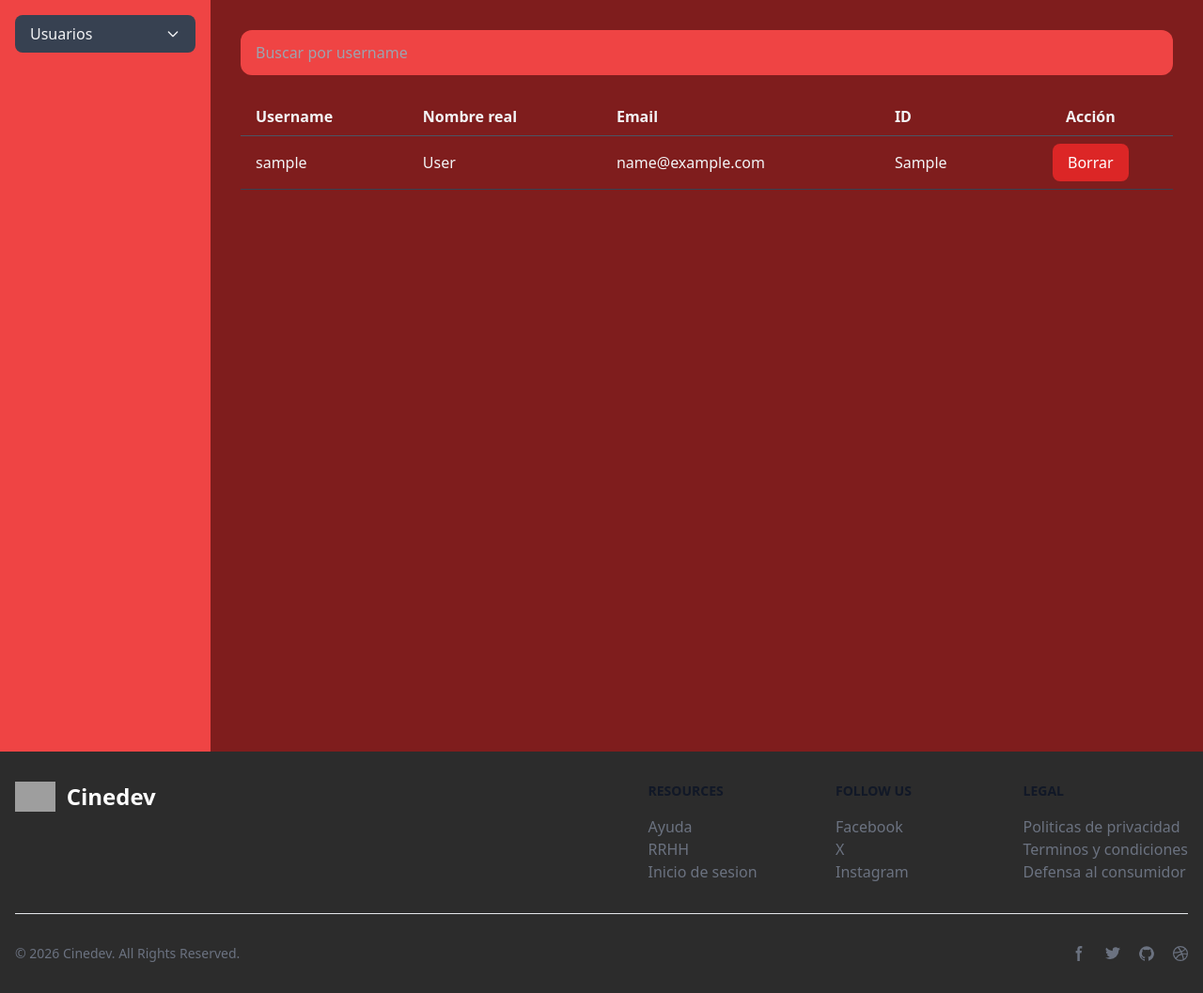
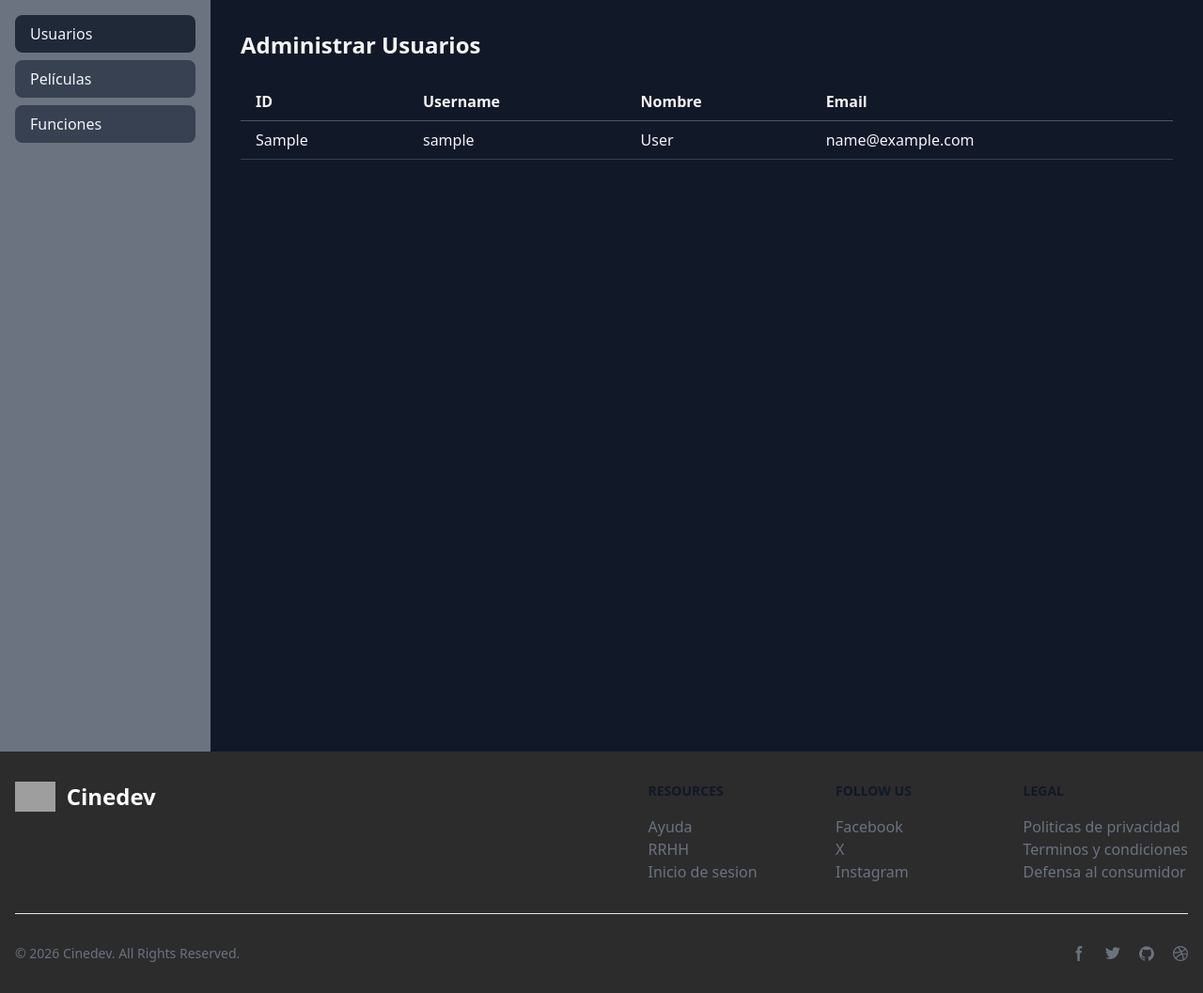
Before and after one commit to AleHts29/App_Cine_TPF_IDS, a Flask app: page /admin in a window 1280 px wide. Shown: the part 80-1137 px from the top of the page at 94% size. Run offline with Flask 3, Linux system fonts and the light colour scheme; a database or web service that is not in the repository returns one stand-in record (values such as "Sample title"); data that the repository does not hold is empty; style sheets or scripts are compiled from the project's sources; some libraries are stand-ins or nearby versions; grey boxes are pictures that could not be loaded.

Commit message:
Conecto admin.html con el backend para mostrar datos de la BD.

```diff
--- a/frontend/app.py
+++ b/frontend/app.py
@@ -35,19 +35,23 @@ def butacas():
     return render_template('butacas.html',active_page='butacas')
 
 @app.route('/admin')
-def admin():
+@app.route('/admin/<tipo>')
+def admin(tipo='usuarios'):
     try:
-        response = requests.get("http://localhost:6000/users")
+        response = requests.get(f"http://localhost:6000/{tipo}")
         response.raise_for_status()
-
-        usuarios = response.json()
-        print(f"data desde backend: {usuarios}")
+        datos = response.json()
     except requests.exceptions.RequestException as e:
         print(f"Error al consultar la API: {e}")
-        usuarios = []
+        datos = []
+
+    return render_template(
+        'admin.html',
+        tipo=tipo,
+        datos=datos
+    )
 
 
-    return render_template('admin.html', usuarios=usuarios, active_page='admin')
 
 if __name__ == '__main__':
     app.run(debug=True,port=8080)
--- a/frontend/templates/admin.html
+++ b/frontend/templates/admin.html
@@ -1,54 +1,79 @@
 {% extends "base.html" %}
 {% block body %}
 
+<script src="https://cdn.tailwindcss.com"></script>
 
-<div class="bg-red-900 text-gray-100 min-h-screen flex">
+<div class="bg-gray-900 text-gray-100 min-h-screen flex">
 
-  <aside class="bg-red-500 w-56 p-4 flex flex-col items-center">
+
+  <aside class="bg-gray-500 w-56 p-4 flex flex-col items-center">
     <div class="w-full">
-
-      <button id="menuToggle" class="w-full flex justify-between items-center bg-gray-700 px-4 py-2 rounded-lg hover:bg-gray-600 transition">
-        <span id="menuSelected">Usuarios</span>
-        <svg id="arrow" xmlns="http://www.w3.org/2000/svg" class="h-4 w-4 transition-transform" fill="none" viewBox="0 0 24 24" stroke="currentColor">
-          <path stroke-linecap="round" stroke-linejoin="round" stroke-width="2" d="M19 9l-7 7-7-7" />
-        </svg>
-      </button>
-
-      <div id="menuOptions" class="hidden flex flex-col mt-2 space-y-2">
-        <button class="bg-gray-700 px-4 py-2 rounded-lg hover:bg-gray-600 transition">Películas</button>
-        <button class="bg-gray-700 px-4 py-2 rounded-lg hover:bg-gray-600 transition">Entradas</button>
-      </div>
+      <a href="{{ url_for('admin', tipo='usuarios') }}" class="block bg-gray-700 hover:bg-gray-600 px-4 py-2 rounded-lg mb-2 {% if tipo == 'usuarios' %}bg-gray-800{% endif %}">
+        Usuarios
+      </a>
+      <a href="{{ url_for('admin', tipo='peliculas') }}" class="block bg-gray-700 hover:bg-gray-600 px-4 py-2 rounded-lg mb-2 {% if tipo == 'peliculas' %}bg-gray-800{% endif %}">
+        Películas
+      </a>
+      <a href="{{ url_for('admin', tipo='funciones') }}" class="block bg-gray-700 hover:bg-gray-600 px-4 py-2 rounded-lg mb-2 {% if tipo == 'funciones' %}bg-gray-800{% endif %}">
+        Funciones
+      </a>
     </div>
   </aside>
 
+
   <main class="flex-1 p-8">
-
-    <div class="mb-6">
-      <input type="text" placeholder="Buscar por username" class="w-full bg-red-500 text-gray-200 px-4 py-3 rounded-xl outline-none focus:ring-2 focus:ring-blue-500">
-    </div>
+    <h1 class="text-2xl font-bold mb-6">Administrar {{ tipo|capitalize }}</h1>
 
     <div class="overflow-x-auto">
       <table class="w-full text-left border-collapse">
         <thead>
+          {% if tipo == 'usuarios' %}
             <tr class="border-b border-gray-600">
+              <th class="px-4 py-2">ID</th>
               <th class="px-4 py-2">Username</th>
-            <th class="px-4 py-2">Nombre real</th>
+              <th class="px-4 py-2">Nombre</th>
               <th class="px-4 py-2">Email</th>
+            </tr>
+          {% elif tipo == 'peliculas' %}
+            <tr class="border-b border-gray-600">
               <th class="px-4 py-2">ID</th>
-            <th class="px-4 py-2 text-center">Acción</th>
+              <th class="px-4 py-2">Título</th>
+              <th class="px-4 py-2">Género</th>
+              <th class="px-4 py-2">Duración</th>
             </tr>
+          {% elif tipo == 'funciones' %}
+            <tr class="border-b border-gray-600">
+              <th class="px-4 py-2">ID</th>
+              <th class="px-4 py-2">Película</th>
+              <th class="px-4 py-2">Sala</th>
+              <th class="px-4 py-2">Horario</th>
+            </tr>
+          {% endif %}
         </thead>
-        <tbody id="tablaDatos">
-        {% for u in usuarios %}
+        <tbody>
+          {% for item in datos %}
+            {% if tipo == 'usuarios' %}
               <tr class="border-b border-gray-700 hover:bg-gray-800">
-            <td class="px-4 py-2">{{u.username}}</td>
-            <td class="px-4 py-2">{{u.fullname}}</td>
-            <td class="px-4 py-2">{{u.email}}</td>
-            <td class="px-4 py-2">{{u.id_user}}</td>
-            <td class="px-4 py-2 text-center">
-              <button class="bg-red-600 hover:bg-red-700 text-white px-4 py-2 rounded-lg">Borrar</button>
-            </td>
+                <td class="px-4 py-2">{{ item.id_user }}</td>
+                <td class="px-4 py-2">{{ item.username }}</td>
+                <td class="px-4 py-2">{{ item.fullname }}</td>
+                <td class="px-4 py-2">{{ item.email }}</td>
               </tr>
+            {% elif tipo == 'peliculas' %}
+              <tr class="border-b border-gray-700 hover:bg-gray-800">
+                <td class="px-4 py-2">{{ item.id_pelicula }}</td>
+                <td class="px-4 py-2">{{ item.titulo }}</td>
+                <td class="px-4 py-2">{{ item.genero }}</td>
+                <td class="px-4 py-2">{{ item.duracion }}</td>
+              </tr>
+            {% elif tipo == 'funciones' %}
+              <tr class="border-b border-gray-700 hover:bg-gray-800">
+                <td class="px-4 py-2">{{ item.id_funcion }}</td>
+                <td class="px-4 py-2">{{ item.pelicula }}</td>
+                <td class="px-4 py-2">{{ item.sala }}</td>
+                <td class="px-4 py-2">{{ item.horario }}</td>
+              </tr>
+            {% endif %}
           {% endfor %}
         </tbody>
       </table>
@@ -57,16 +82,19 @@
 </div>
 
 
-  <script>
-    const toggle = document.getElementById("menuToggle");
-    const options = document.getElementById("menuOptions");
-    const arrow = document.getElementById("arrow");
+{% endblock %}
 
-    toggle.addEventListener("click", () => {
-      options.classList.toggle("hidden");
-      arrow.classList.toggle("rotate-180");
-    });
-  </script>
+@app.route('/admin')
+def admin():
+    try:
+        response = requests.get("http://localhost:6000/usuarios")
+        response.raise_for_status()
+
+        usuarios = response.json()
+        print(f"data desde backend: {usuarios}")
+    except requests.exceptions.RequestException as e:
+        print(f"Error al consultar la API: {e}")
+        usuarios = []
 
 
-{% endblock %}
+    return render_template('admin.html', usuarios=usuarios, active_page='admin') from flask import Flask, jsonify
```
Lines whose indentation alone changed are shown as unchanged.
